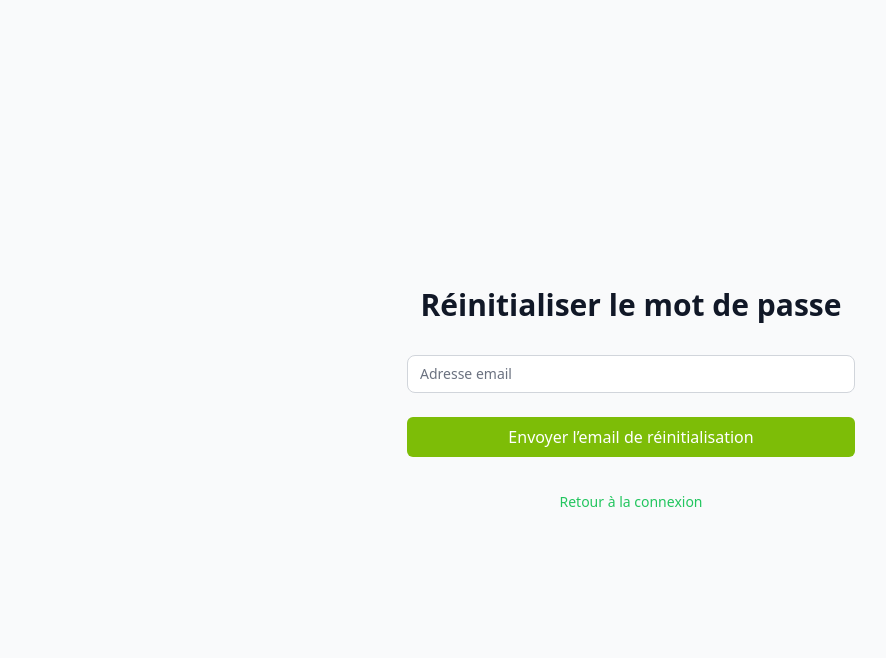
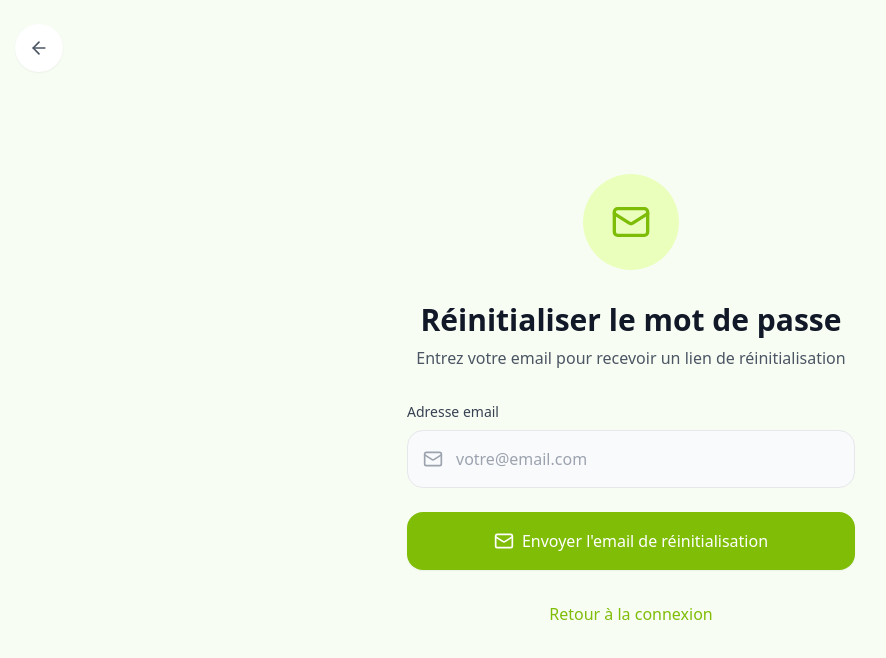
Before and after one commit to ManonDerydt/naymo-mvp-v1, a React (Vite) app: page /reset-password in a window 1280 px wide. Shown: the top 658 px of the page, without its empty margins (9-895 px from the left). Built offline with nearby package versions, Linux system fonts and the light colour scheme.

Commit message:
Harmonisation du design de la page de réinitialisation

```diff
--- a/src/pages/auth/ResetPassword.tsx
+++ b/src/pages/auth/ResetPassword.tsx
@@ -1,8 +1,9 @@
 import { useState } from 'react'
+import { Link, useSearchParams } from 'react-router-dom'
+import { ArrowLeft, Mail } from 'lucide-react'
 import { sendPasswordResetEmail } from 'firebase/auth'
 import { auth } from '@/components/firebase/firebaseConfig'
 import { Button } from '@/components/ui'
-import { Link, useSearchParams } from 'react-router-dom'
 
 const ResetPassword = () => {
   const [email, setEmail] = useState('')
@@ -27,41 +28,81 @@ const ResetPassword = () => {
   const loginRoute = userType === 'merchant' ? '/merchant/login' : '/customer/login'
 
   return (
-    <div className="min-h-screen flex items-center justify-center px-4 py-12 bg-gray-50">
+    <div className="min-h-screen" style={{ backgroundColor: '#f8fdf4' }}>
+      {/* Bouton retour */}
+      <div className="absolute top-6 left-6">
+        <Link to={loginRoute} className="w-12 h-12 bg-white rounded-full flex items-center justify-center shadow-sm">
+          <ArrowLeft className="w-5 h-5 text-gray-600" />
+        </Link>
+      </div>
+
+      <div className="flex items-center justify-center min-h-screen py-12 px-4">
         <div className="max-w-md w-full space-y-8">
-        <div>
-          <h2 className="text-center text-3xl font-bold text-gray-900">
+          {/* Icône avec cercle vert */}
+          <div className="text-center">
+            <div className="mx-auto w-24 h-24 bg-[#ebffbc] rounded-full flex items-center justify-center mb-8">
+              <Mail className="w-10 h-10" color="#7ebd07" />
+            </div>
+            <h2 className="text-3xl font-bold text-gray-900 mb-2">
               Réinitialiser le mot de passe
             </h2>
+            <p className="text-gray-600">
+              Entrez votre email pour recevoir un lien de réinitialisation
+            </p>
           </div>
+
           <form onSubmit={handleReset} className="space-y-6">
-          {message && <p className="text-green-500 text-sm">{message}</p>}
-          {error && <p className="text-red-500 text-sm">{error}</p>}
+            {message && (
+              <div className="bg-green-50 border border-green-200 rounded-lg p-3">
+                <p className="text-green-600 text-sm">{message}</p>
+              </div>
+            )}
+            {error && (
+              <div className="bg-red-50 border border-red-200 rounded-lg p-3">
+                <p className="text-red-600 text-sm">{error}</p>
+              </div>
+            )}
 
-          <div>
-            <label htmlFor="email" className="sr-only">
+            {/* Email */}
+            <div className="space-y-2">
+              <label className="block text-sm font-medium text-gray-700">
                 Adresse email
               </label>
+              <div className="relative">
+                <div className="absolute inset-y-0 left-0 pl-4 flex items-center pointer-events-none">
+                  <Mail className="h-5 w-5 text-gray-400" />
+                </div>
                 <input
                   type="email"
                   id="email"
                   required
-              className="appearance-none rounded-lg relative block w-full px-3 py-2 border border-gray-300 placeholder-gray-500 text-gray-900 focus:outline-none focus:ring-primary-500 focus:border-primary-500 sm:text-sm"
-              placeholder="Adresse email"
+                  className="block w-full pl-12 pr-4 py-4 border border-gray-200 rounded-2xl bg-gray-50 placeholder-gray-400 text-gray-900 focus:outline-none focus:ring-2 focus:ring-green-500 focus:border-transparent"
+                  placeholder="votre@email.com"
                   value={email}
                   onChange={(e) => setEmail(e.target.value)}
                 />
               </div>
+            </div>
 
-          <Button type="submit" className="w-full justify-center">
-            Envoyer l’email de réinitialisation
-          </Button>
+            {/* Bouton d'envoi */}
+            <button
+              type="submit"
+              className="w-full flex items-center justify-center py-4 px-6 border border-transparent rounded-2xl shadow-sm text-white font-medium bg-[#7fbd07] hover:bg-green-700 focus:outline-none focus:ring-2 focus:ring-offset-2 focus:ring-green-500 transition-colors"
+            >
+              <Mail className="w-5 h-5 mr-2" />
+              Envoyer l'email de réinitialisation
+            </button>
           </form>
 
+          {/* Lien de retour */}
           <div className="text-center">
-          <Link to={loginRoute} className="text-sm text-primary-500 hover:text-primary-600">
+            <Link
+              to={loginRoute}
+              className="font-medium text-[#7FBD07] hover:text-green-700"
+            >
               Retour à la connexion
             </Link>
+          </div>
         </div>
       </div>
     </div>
```
Lines whose indentation alone changed are shown as unchanged.
